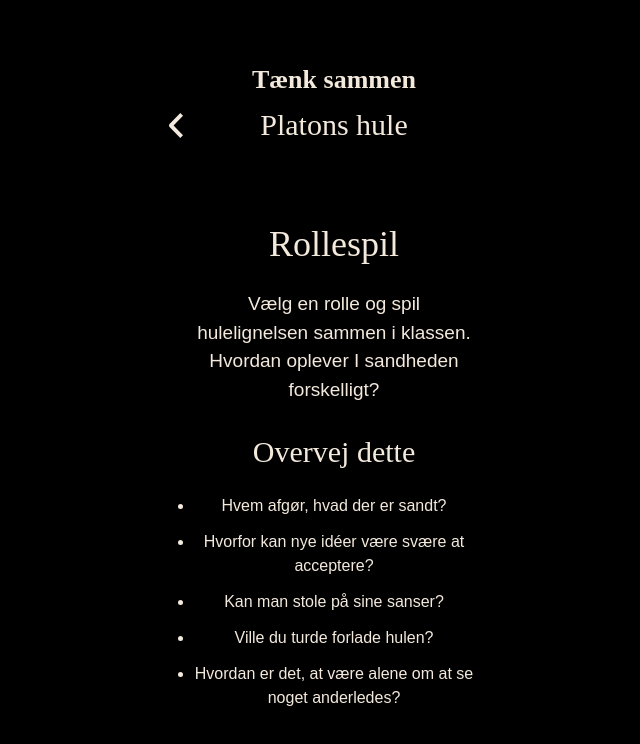
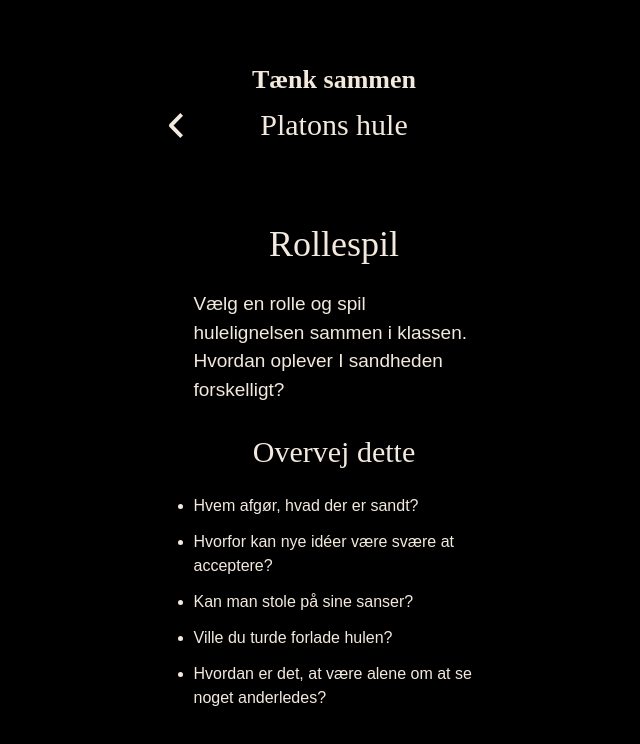
Before and after one commit to SarahNevin/filosofiapp, a React (Vite) app: page /taenk-sammen in a window 1280 px wide. Shown: the top 744 px of the page, without its empty margins (306-946 px from the left). Built offline with nearby package versions, Linux system fonts and the light colour scheme; a web font is replaced by a local one.

Commit message:
Tekst venstrestilles

```diff
--- a/src/components/Tekstblok.jsx
+++ b/src/components/Tekstblok.jsx
@@ -1,10 +1,10 @@
-export default function Tekstblok({ title, text, level = "h1", children }) {
+export default function Tekstblok({ title, level = "h1", children }) {
   const isH1 = level === "h1";
 
   return (
     <section className="my-[30px] flex flex-col items-center gap-6 px-14 text-center">
       {isH1 ? <h1>{title}</h1> : <h2>{title}</h2>}
-      <div className="flex flex-col gap-4">{children}</div>
+      <div className="flex flex-col gap-4 text-left">{children}</div>
     </section>
   );
 }
```
